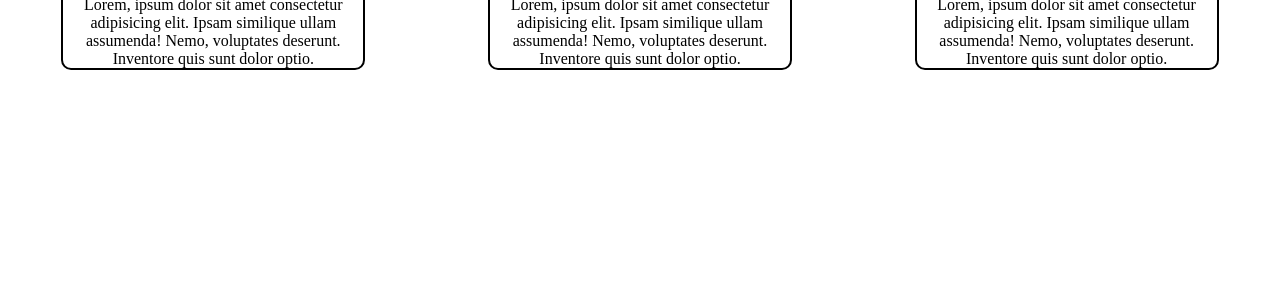
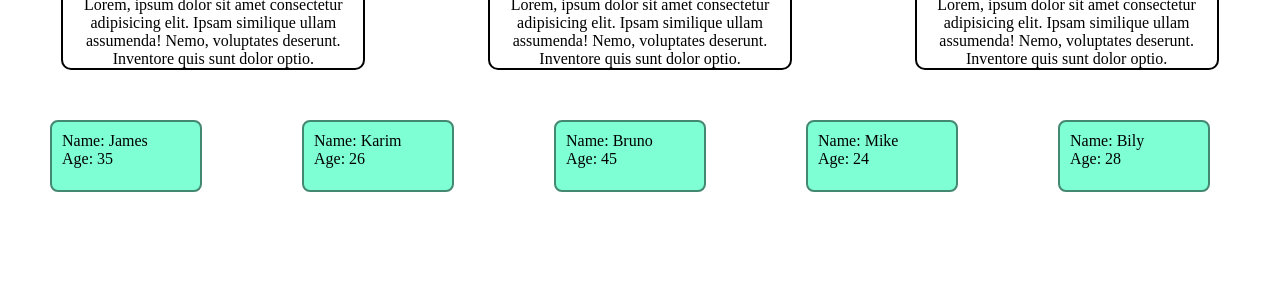
Before and after one commit to RaveeshSam/React, a React (Vite) app in the folder vite-app/: page / in a window 1280 px wide. Shown: the part 283-575 px from the top of the page. Built offline with nearby package versions, Linux system fonts and the light colour scheme.

Commit message:
Added: User with Props

```diff
--- a/vite-app/src/App.jsx
+++ b/vite-app/src/App.jsx
@@ -1,8 +1,16 @@
 import Navbar from "./components/Navbar";
 import Footer from "./components/Footer";
 import Card from "./components/Card";
+import User from "./components/User";
 
 function App() {
+  const users = [
+    { id:0, name:"James", age:35, },
+    { id:1, name:"Karim", age:26, },
+    { id:2, name:"Bruno", age:45, },
+    { id:3, name:"Mike", age:24, },
+    { id:4, name:"Bily", age:28, },
+  ];
 
   return (
     <>
@@ -12,6 +20,7 @@ function App() {
         <Card title="Card2" price="$ 456" />
         <Card title="Card3" price="$ 789" />
       </div>
+      <User users={users} />
       <Footer />
     </>
   )
--- /dev/null
+++ b/vite-app/src/components/User.css
@@ -0,0 +1,13 @@
+.ucard {
+    display: flex;
+}
+
+.users {
+    width: 10vw;
+    height: 6vh;
+    margin: 50px;
+    padding: 10px;
+    background-color: aquamarine;
+    border: 2px solid rgb(67, 136, 113);
+    border-radius: 8px;
+}
--- /dev/null
+++ b/vite-app/src/components/User.jsx
@@ -0,0 +1,19 @@
+import React from 'react'
+import "./User.css"
+
+const User = (props) => {
+    const users = props.users;
+
+  return (
+    <div className='ucard'>
+        {users.map((user) => (
+            <div className='users'>
+                <p>Name: {user.name}</p>
+                <p>Age: {user.age}</p>
+            </div>
+        ))}
+    </div>
+  )
+}
+
+export default User
```
